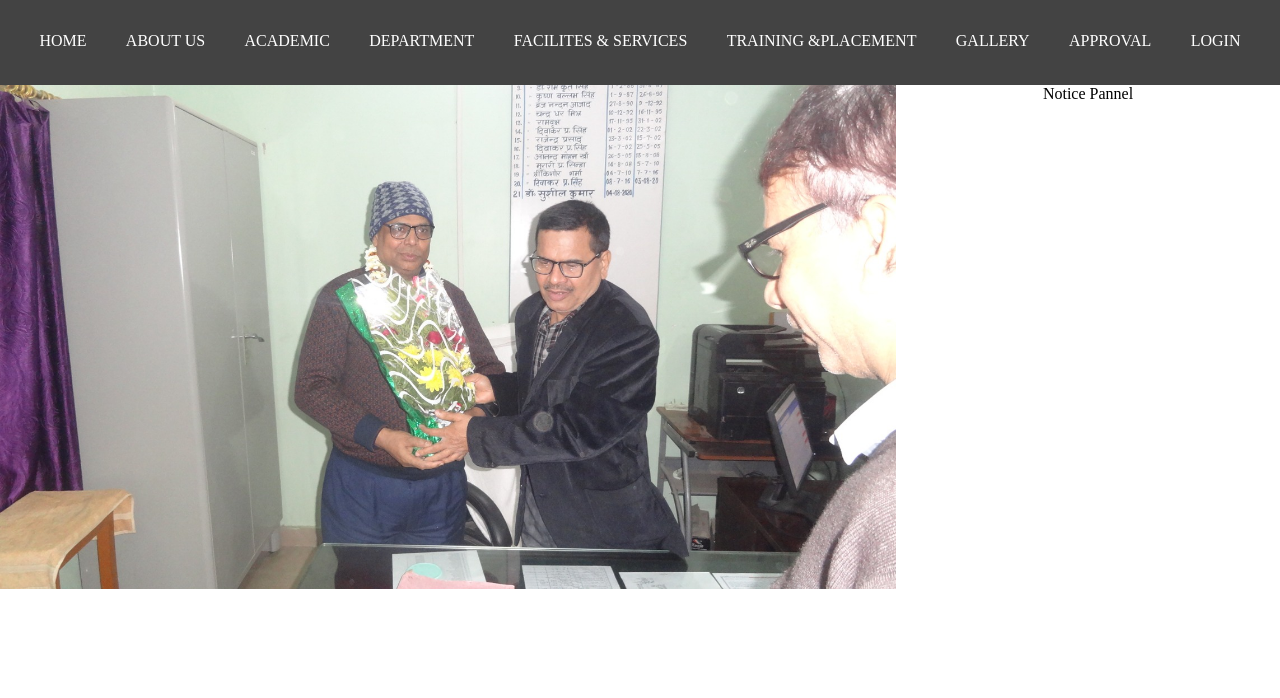
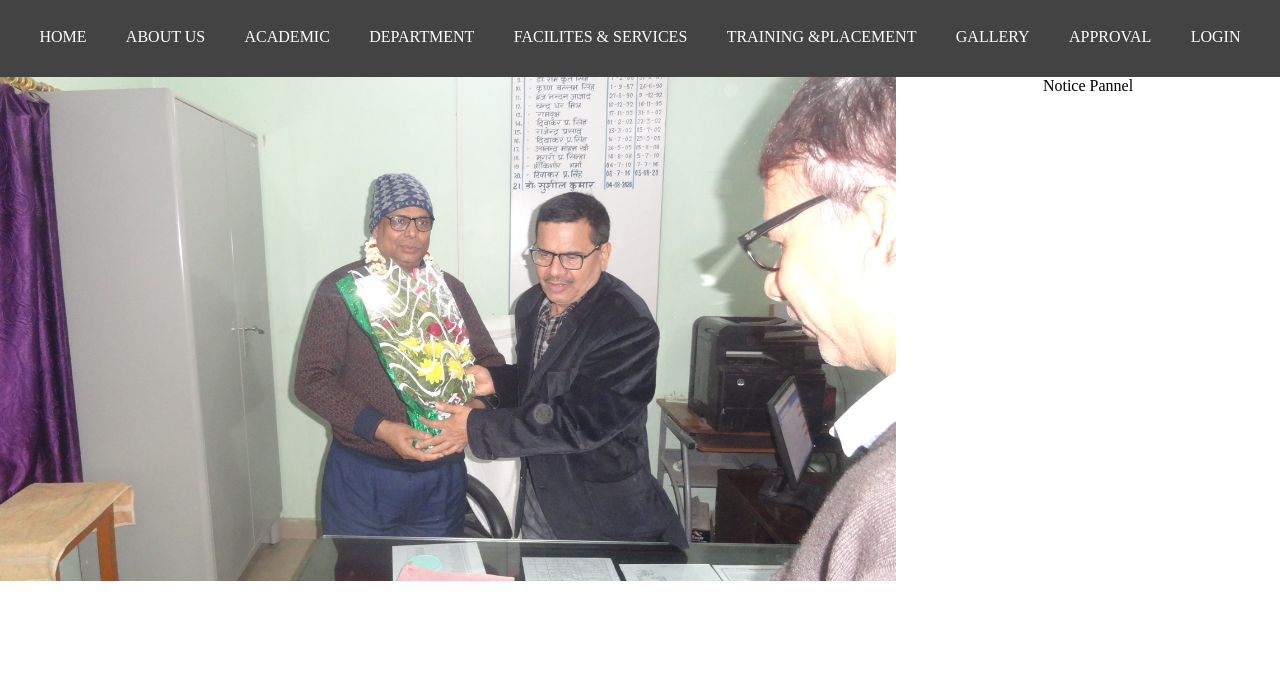
Before and after one commit to riteshrajop/collagehomepage, a plain HTML site: page index.html in a window 1280 px wide. Shown: the part 93-791 px from the top of the page. Drawn offline with Linux system fonts and the light colour scheme.

Commit message:
Update11 index.css

```diff
--- a/index.css
+++ b/index.css
@@ -19,7 +19,7 @@ header{
    padding-left:27%;
 }
 nav{
-    height:11vh;
+    height:10vh;
     width:100vw;
     background:rgb(67, 67, 67);
     color:white;
@@ -69,9 +69,9 @@ nav a:active{
 .homepageslider{
     padding-top: 0px;
     width: 70%;
-    height:70vh;
-
-
+    height:100vh;
+   background-size:cover ;
+    position:relative;
     display:inline-block;
 }
 
```
